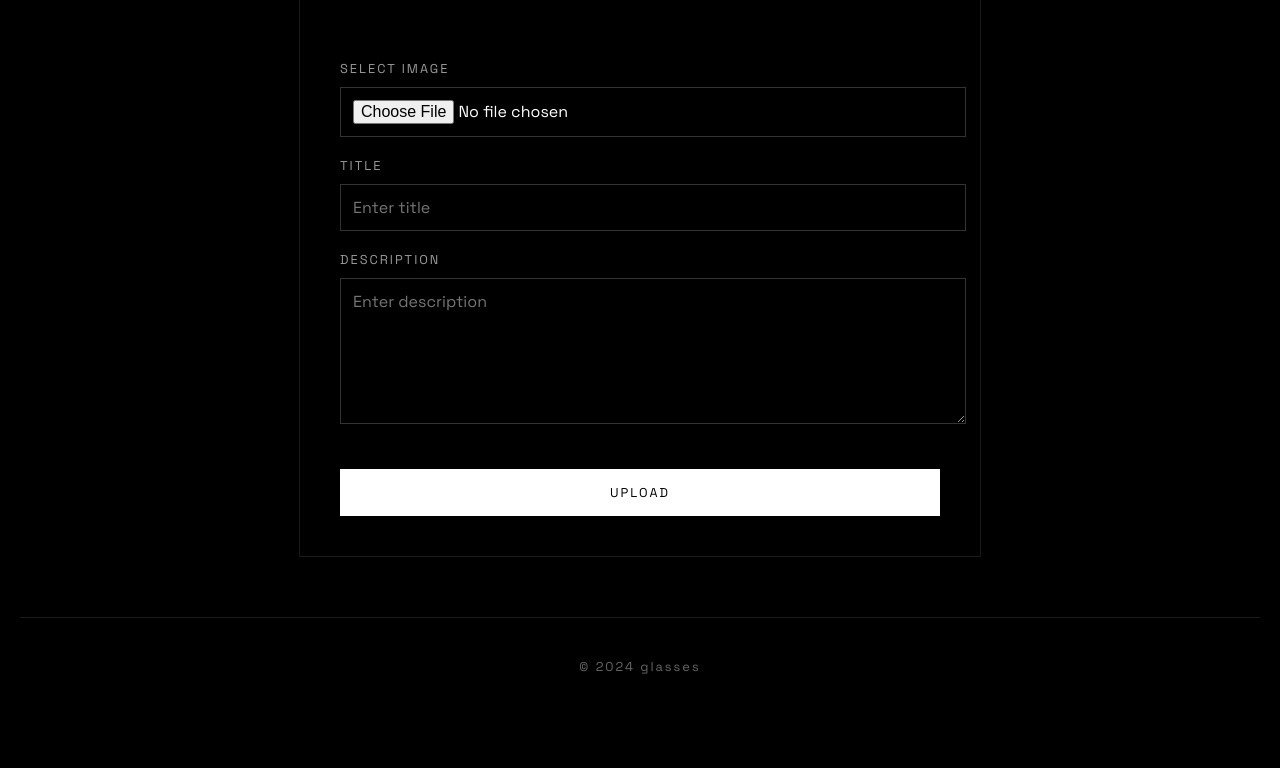
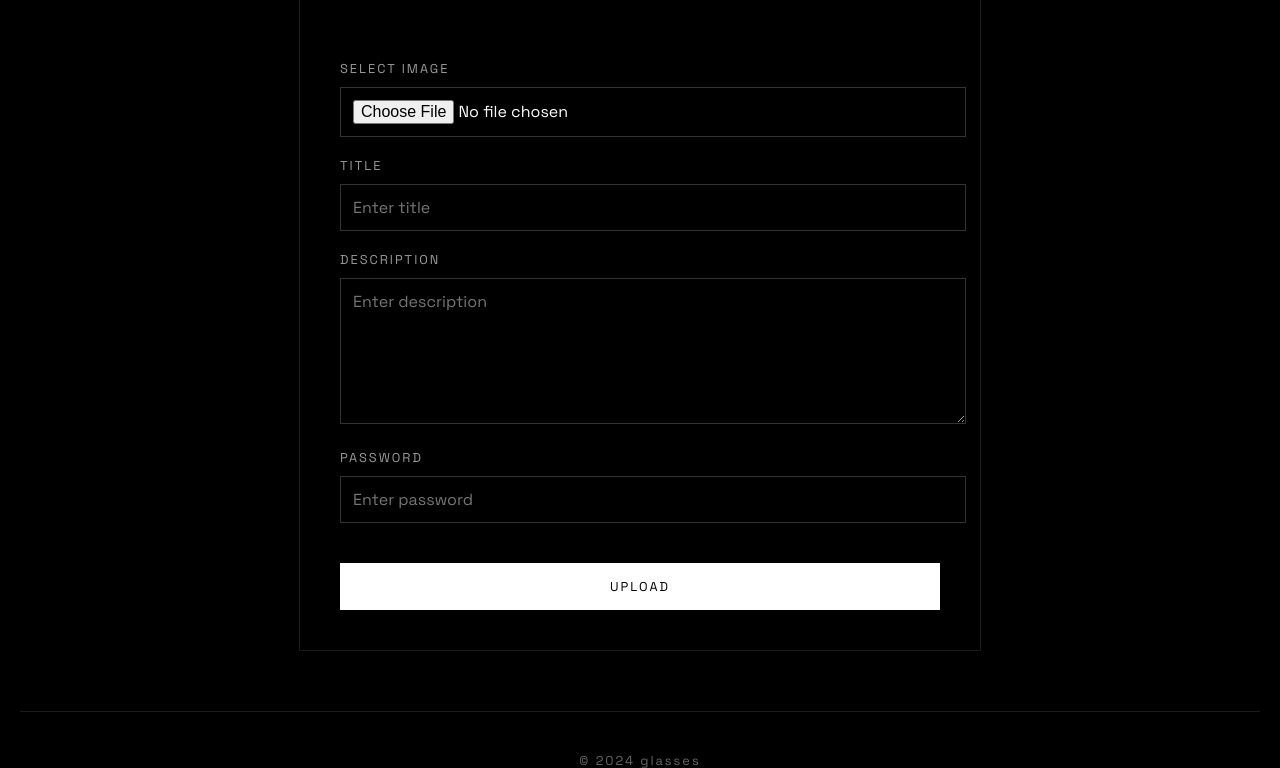
Before and after one commit to changmin1203/gallery, a Flask app: page /upload in a window 1280 px wide. Shown: the part 193-961 px from the top of the page. Before the commit the page ends 867 px from the top, so only its background shows below. Run offline with Flask 3, Linux system fonts and the light colour scheme.

Commit message:
feat: 업로드 비밀번호, 댓글 UI 개선, 설명 위치 및 순서 변경

```diff
--- a/app.py
+++ b/app.py
@@ -87,7 +87,12 @@ def index():
 # 이미지 업로드
 @app.route('/upload', methods=['GET', 'POST'])
 def upload_file():
+    error = None
     if request.method == 'POST':
+        password = request.form.get('password', '')
+        if password != 'Ckdals12!':
+            error = '비밀번호가 올바르지 않습니다.'
+            return render_template('upload.html', error=error)
         if 'file' not in request.files:
             return redirect(request.url)
         file = request.files['file']
@@ -107,7 +112,7 @@ def upload_file():
             }
             save_data(data)
             return redirect(url_for('index'))
-    return render_template('upload.html')
+    return render_template('upload.html', error=error)
 
 # 댓글 추가 (상세 페이지용)
 @app.route('/add_comment/<filename>', methods=['POST'])
--- a/templates/upload.html
+++ b/templates/upload.html
@@ -116,6 +116,9 @@
         </header>
         <main>
             <form method="post" enctype="multipart/form-data" class="form-container">
+                {% if error %}
+                <div style="color:#ff4444; text-align:center; margin-bottom:20px;">{{ error }}</div>
+                {% endif %}
                 <div class="label">Select Image</div>
                 <input type="file" name="file" accept="image/*" required class="input-field" />
 
@@ -124,6 +127,9 @@
 
                 <div class="label">Description</div>
                 <textarea name="desc" maxlength="200" placeholder="Enter description" required class="input-field"></textarea>
+
+                <div class="label">Password</div>
+                <input type="password" name="password" maxlength="30" placeholder="Enter password" required class="input-field" />
 
                 <button type="submit" class="submit-btn">Upload</button>
             </form>
```
Also changed, not shown: templates/detail.html (+15 -16 lines).
